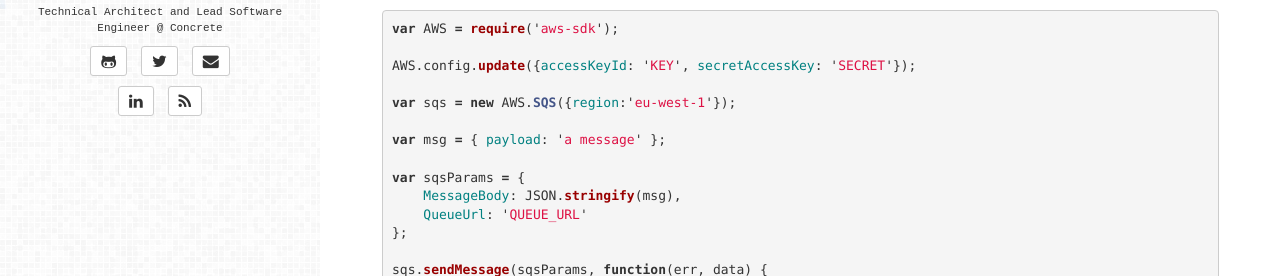
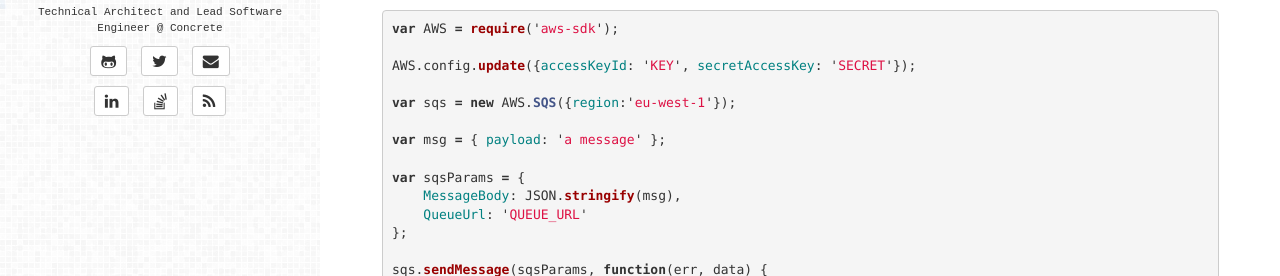
Before and after one commit to clarkie/clarkie.github.io, a Jekyll site: the page built from index.html, in a window 1280 px wide. Shown: the part 313-589 px from the top of the page. Built offline with Jekyll 4.4.1, drawn with Linux system fonts in a browser that asks for light colours; the list of posts is cut into pages by our own code.

Commit message:
add stack-overflow to side bar

```diff
--- a/_config.yml
+++ b/_config.yml
@@ -21,6 +21,7 @@
   github: clarkie
   twitter: clarkieclarkie
   linkedin: clarkie1
+  stackoverflow: 2573244
   bio: Technical Architect and Lead Software Engineer @ Concrete
   email_md5: 0879cced934d7c3b466af0b59b59cc6b
 
--- a/_includes/sidebar.html
+++ b/_includes/sidebar.html
@@ -53,6 +53,13 @@
 			</a>
 		</li>
 		{% endif %}
+		{% if site.author.stackoverflow %}
+		<li>
+			<a class="btn btn-default btn-sm" href="https://stackoverflow.com/users/{{ site.author.stackoverflow }}">
+				<i class="fa fa-stack-overflow fa-lg"></i>
+			</a>
+		</li>
+		{% endif %}
 		<li>
 			<a class="btn btn-default btn-sm" href="{{ site.BASE_PATH }}/{{ site.rss_path }}">
 				<i class="fa fa-rss fa-lg"></i>
```
